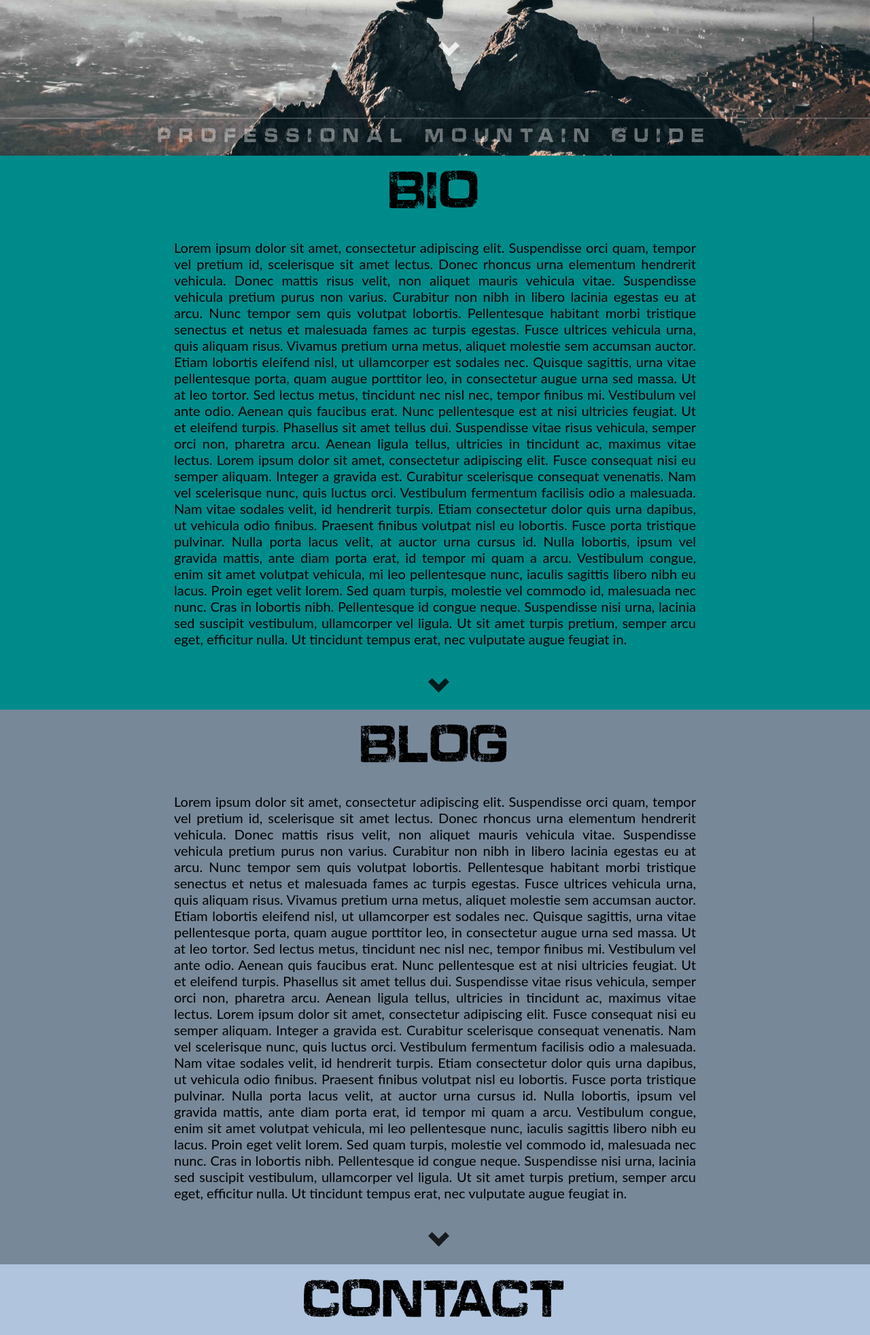
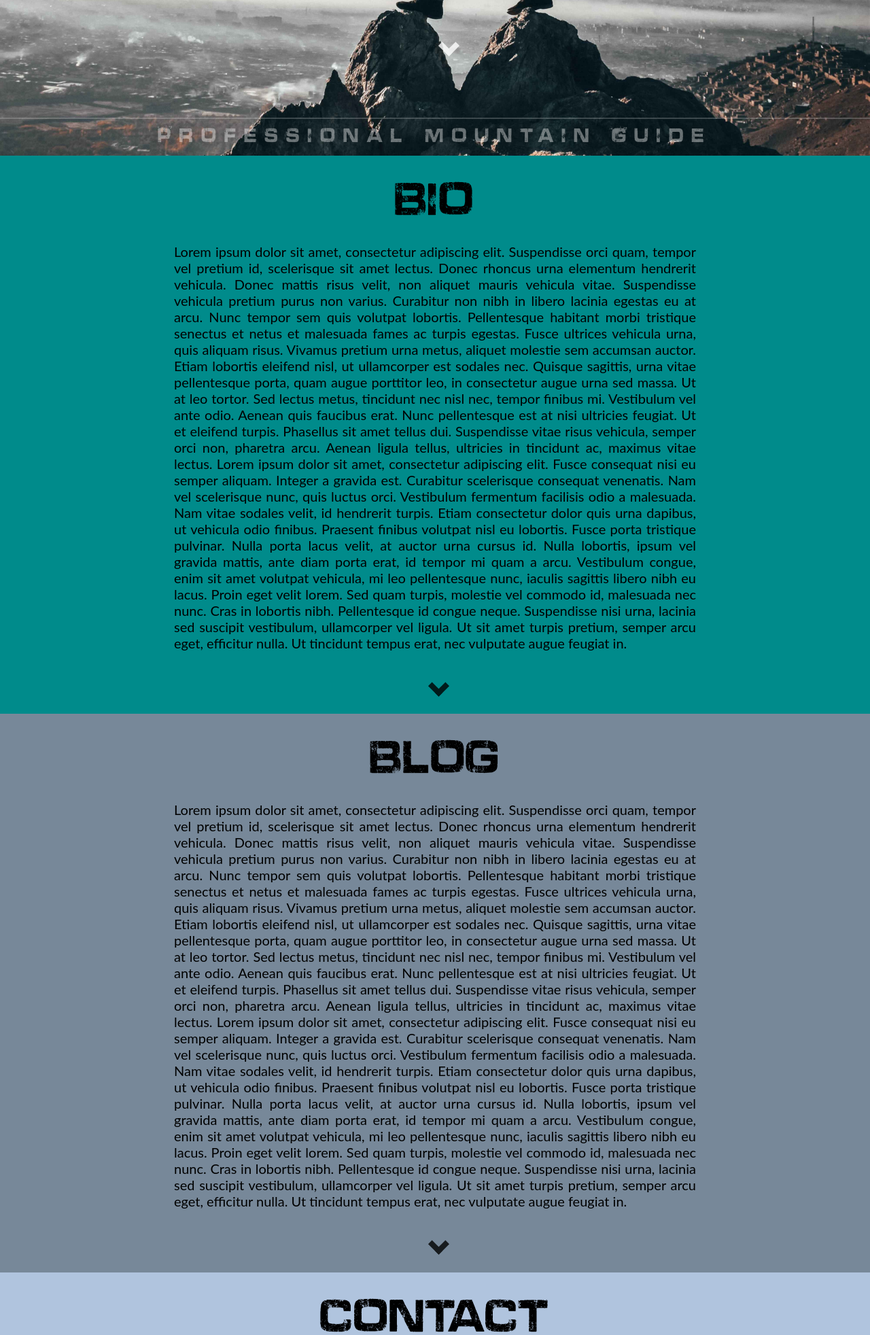
Before and after one commit to MarcinPietkiewicz/hero-php, a PHP site: page / in a window 1280 px wide. Shown: the part 571-2535 px from the top of the page at 68% size. Run offline with PHP 8.4, Linux system fonts and the light colour scheme.

Commit message:
Small changes in css positioning

```diff
--- a/assets/style.css
+++ b/assets/style.css
@@ -229,7 +229,8 @@ body {
 }
 
 .section-title {
-    font-size: 8vw;
+    margin-top: 20px;
+    font-size: 7vw;
     width: 100%;
     text-align: center;
 }
```
